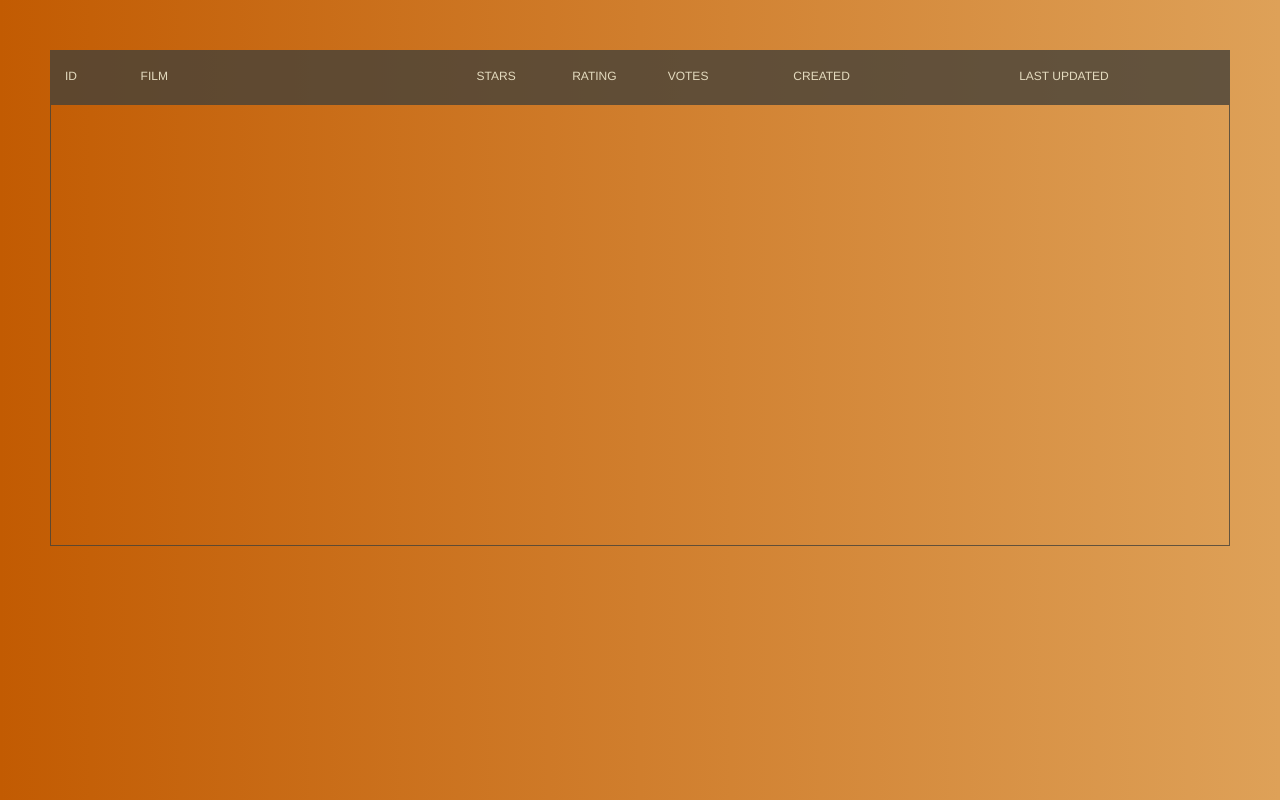
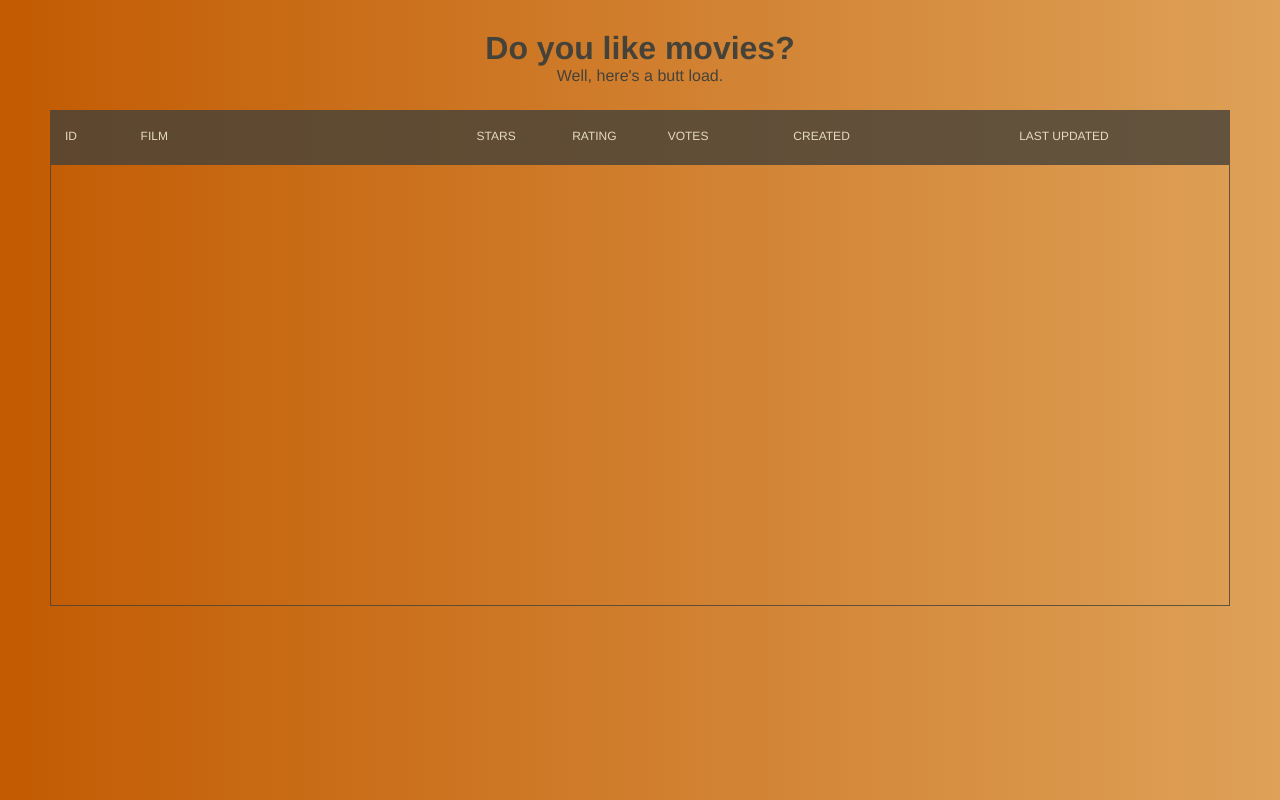
Before and after one commit to marthix/my-full-stack-api, a website: page public/index.html in a window 1280 px wide. Drawn offline with nearby package versions, Linux system fonts and the light colour scheme; no server answers.

Commit message:
adding some HTML silliness

```diff
--- a/public/index.html
+++ b/public/index.html
@@ -1,7 +1,7 @@
 <!DOCTYPE html>
 <html>
 <head>
-  <title>My API</title>
+  <title>My Movie API</title>
 
   <meta charset="utf-8" />
   <meta http-equiv="x-ua-compatible" content="ie=edge" />
@@ -11,6 +11,8 @@
   <link href="main.css" rel="stylesheet" type="text/css" />
 </head>
 <body>
+  <h1>Do you like movies?</h1>
+  <p>Well, here's a butt load.</p>
   <section>
     <div class="tbl-header">
     <table cellpadding="0" cellspacing="0" border="0" id="tableHeaders">
--- a/public/main.scss
+++ b/public/main.scss
@@ -3,6 +3,7 @@ $orange:           #DEA158;
 $transparent:      rgba(69, 66, 57, 0.8);
 $transparent2:     rgba(69, 66, 57, 0.4);
 $white:            #e4dbbf;
+$black:            #454239;
 
 body {
   background: -webkit-linear-gradient(left, $red, $orange);
@@ -10,8 +11,18 @@ body {
   font-family: 'Helvetica', sans-serif;
 }
 
+h1, p {
+  text-align: center;
+  color: $black;
+  margin: 0;
+}
+
+h1 {
+  margin-top: 30px;
+}
+
 section {
-  margin: 50px;
+  margin: 25px 50px 50px;
 }
 
 table {
```
Also changed, not shown: public/main.css.
